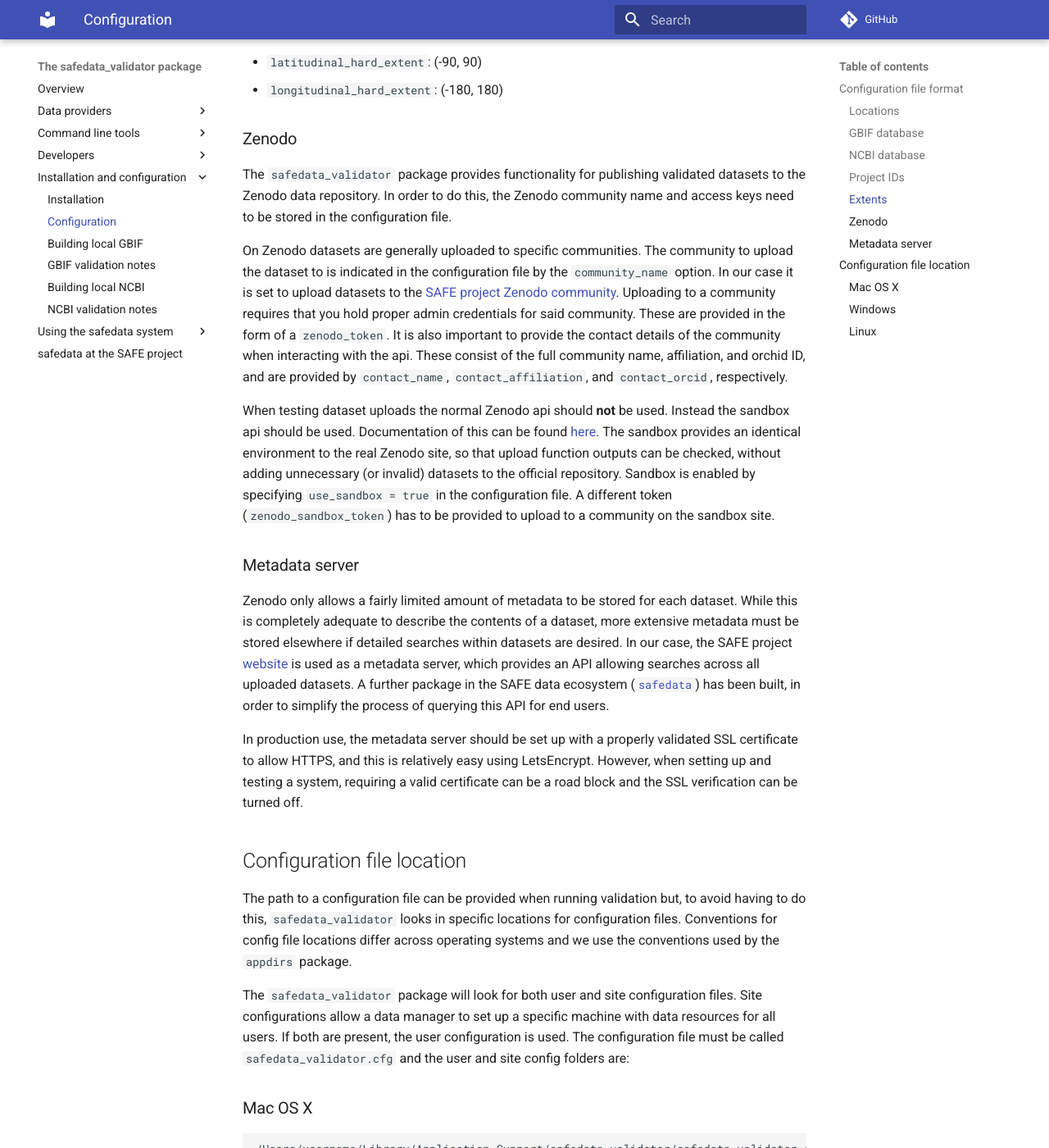
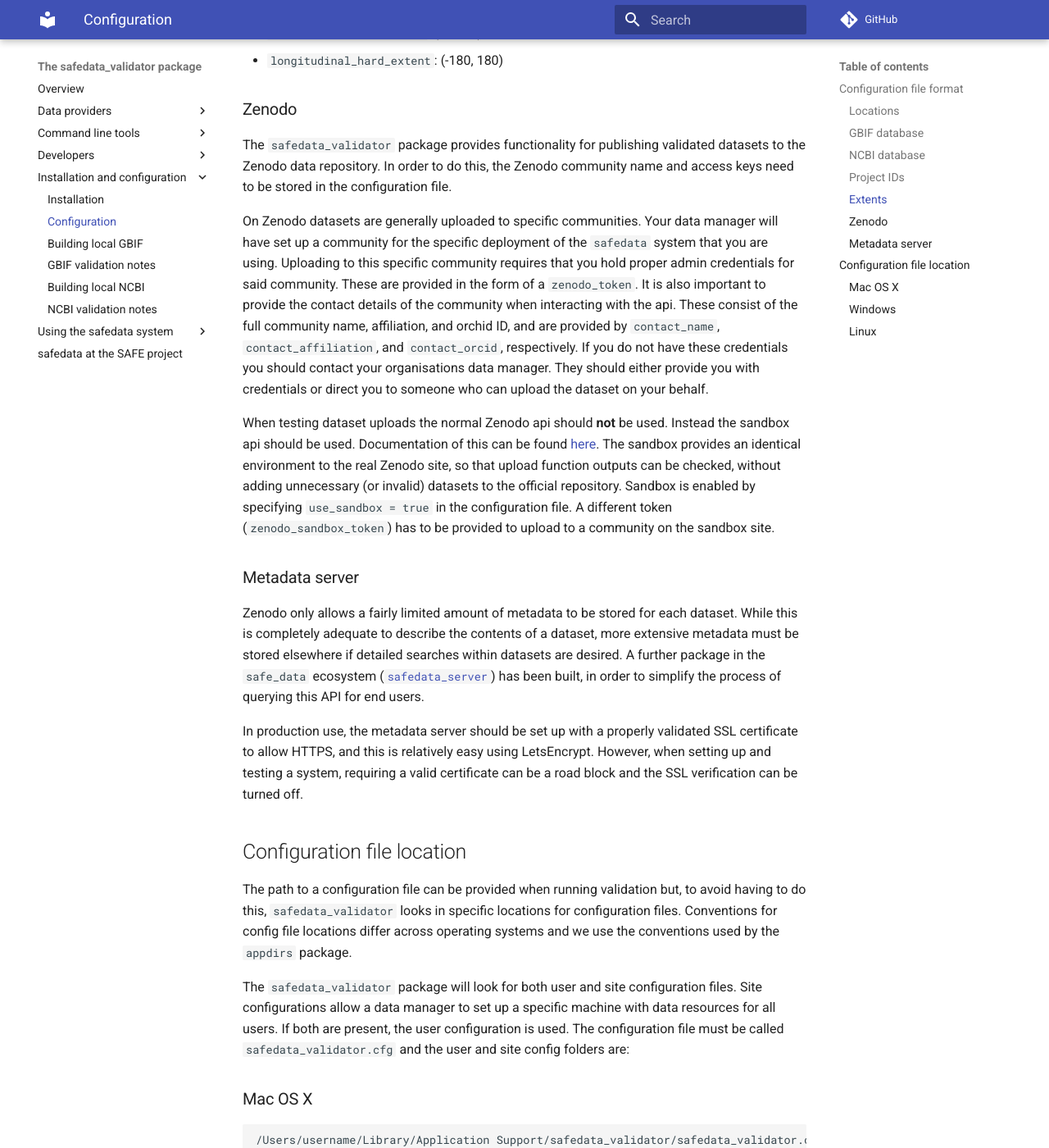
Before and after one commit to ImperialCollegeLondon/safedata_validator, an MkDocs documentation site: the page built from docs/install/configuration.md, in a window 1280 px wide and 1400 px high, scrolled down 3070 px. Shown: the whole window at 82% size. Built offline with MkDocs 1.6.1 and Material for MkDocs 9.7.7, drawn with Linux system fonts in a browser that asks for light colours; comment, search, counter and statistics services are not loaded.

Commit message:
Update configuration to not talk about SAFE so much

```diff
--- a/docs/install/configuration.md
+++ b/docs/install/configuration.md
@@ -124,10 +124,10 @@ be turned off by setting the `use_project_ids` option  to `False`. With this opt
 datasets will **fail validation** if they contain project IDs.
 
 !!! Warning
-  Each deployment of the `safedata` system will have to make a choice of whether or not
-  to organise datasets into project. Once this choice has been made it will be binding.
-  As such, this option should only be changed by the relevant data manager during the
-  initial setup of the data system.
+    Each deployment of the `safedata` system will have to make a choice of whether or
+    not to organise datasets into project. Once this choice has been made it will be
+    binding. As such, this option should only be changed by the relevant data manager
+    during the initial setup of the data system.
 
 ### Extents
 
@@ -149,15 +149,16 @@ The `safedata_validator` package provides functionality for publishing validated
 datasets to the Zenodo data repository. In order to do this, the Zenodo
 community name and access keys need to be stored in the configuration file.
 
-On Zenodo datasets are generally uploaded to specific communities. The community to
-upload the dataset to is indicated in the configuration file by the `community_name`
-option. In our case it is set to upload datasets to the [SAFE project Zenodo
-community](https://zenodo.org/communities/safe). Uploading to a community requires that
-you hold proper admin credentials for said community. These are provided in the form of
-a `zenodo_token`. It is also important to provide the contact details of the community
-when interacting with the api. These consist of the full community name, affiliation,
-and orchid ID, and are provided by `contact_name`, `contact_affiliation`, and
-`contact_orcid`, respectively.
+On Zenodo datasets are generally uploaded to specific communities. Your data manager
+will have set up a community for the specific deployment of the `safedata` system that
+you are using. Uploading to this specific community requires that you hold proper admin
+credentials for said community. These are provided in the form of a `zenodo_token`. It
+is also important to provide the contact details of the community when interacting with
+the api. These consist of the full community name, affiliation, and orchid ID, and are
+provided by `contact_name`, `contact_affiliation`, and `contact_orcid`, respectively. If
+you do not have these credentials you should contact your organisations data manager.
+They should either provide you with credentials or direct you to someone who can upload
+the dataset on your behalf.
 
 When testing dataset uploads the normal Zenodo api should **not** be used. Instead the
 sandbox api should be used. Documentation of this can be found
@@ -172,12 +173,10 @@ site.
 
 Zenodo only allows a fairly limited amount of metadata to be stored for each dataset.
 While this is completely adequate to describe the contents of a dataset, more extensive
-metadata must be stored elsewhere if detailed searches within datasets are desired. In
-our case, the SAFE project [website](https://safeproject.net) is used as a metadata
-server, which provides an API allowing searches across all uploaded datasets. A further
-package in the SAFE data ecosystem
-([`safedata`](https://imperialcollegelondon.github.io/safedata/)) has been built, in
-order to simplify the process of querying this API for end users.
+metadata must be stored elsewhere if detailed searches within datasets are desired. A
+further package in the `safe_data` ecosystem
+([`safedata_server`](https://github.com/ImperialCollegeLondon/safedata_server)) has been
+built, in order to simplify the process of querying this API for end users.
 
 In production use, the metadata server should be set up with a properly validated SSL
 certificate to allow HTTPS, and this is relatively easy using LetsEncrypt. However, when
```
